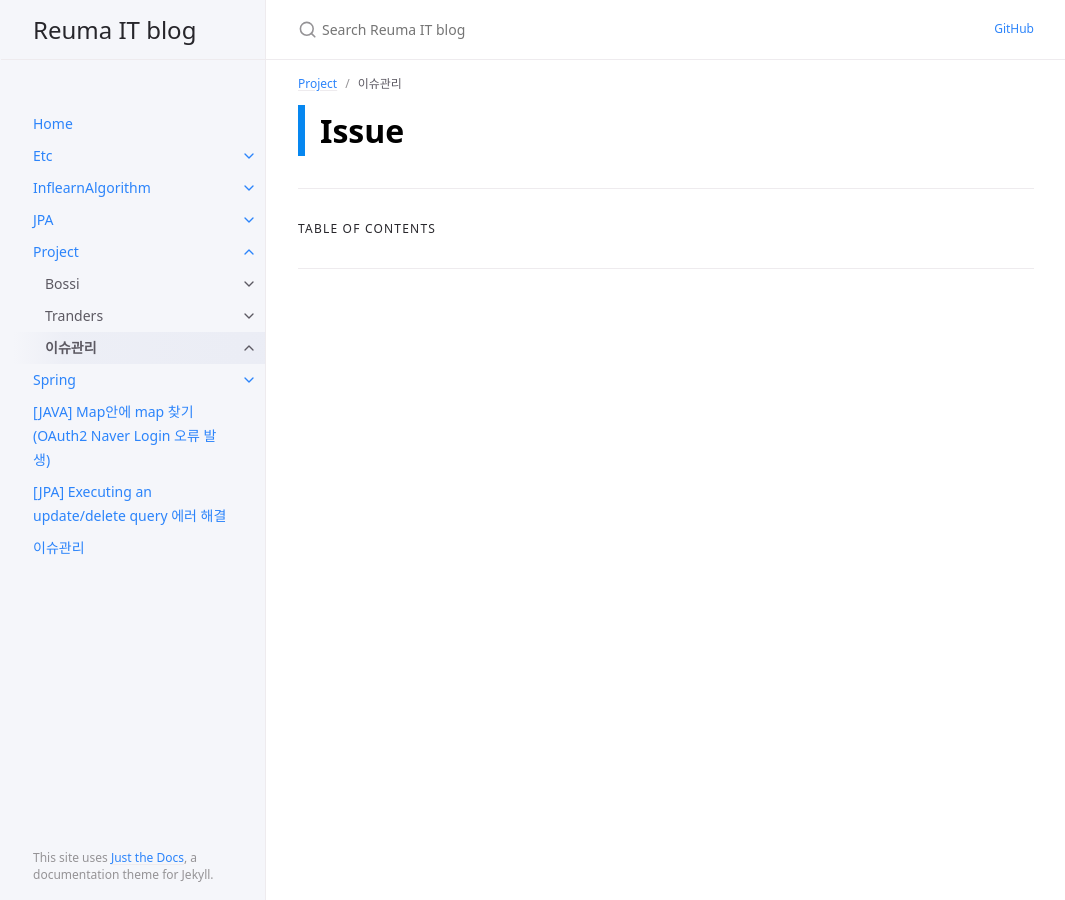
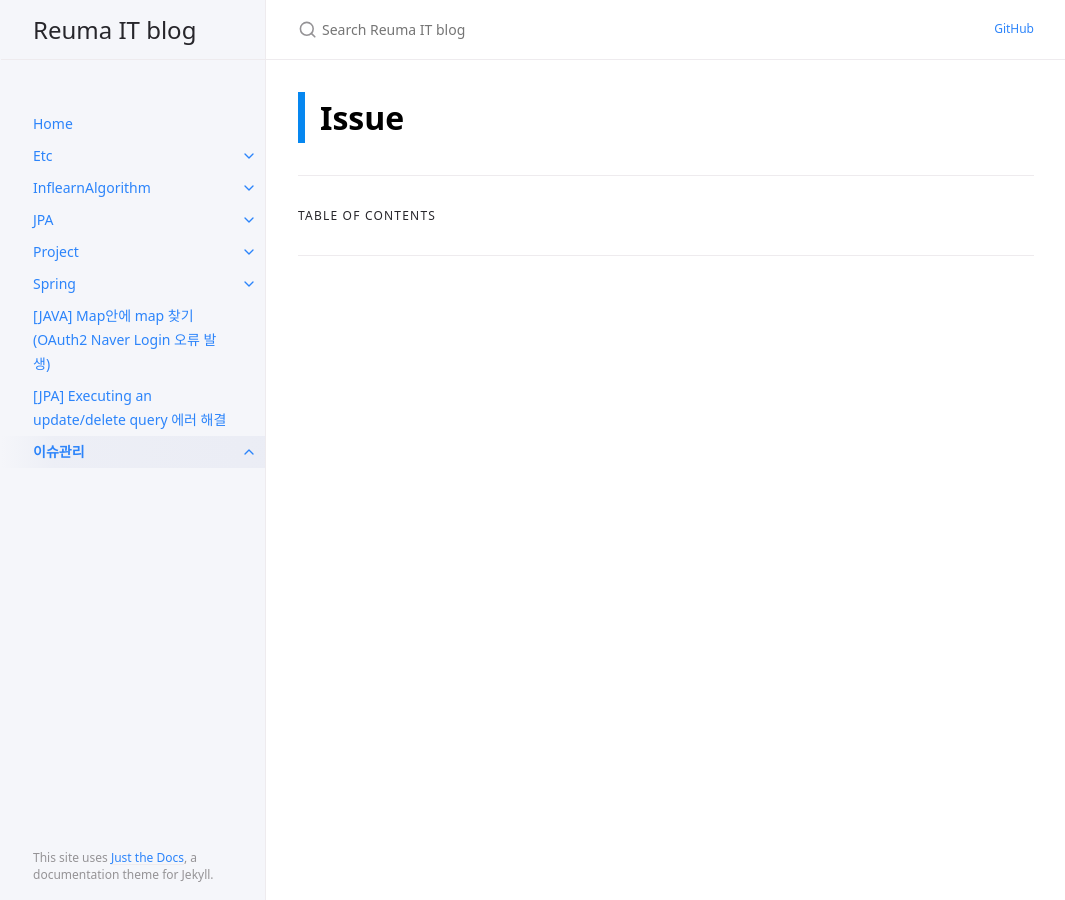
Before and after one commit to AReuma/AReuma.github.io, a Jekyll site: the page built from docs/Issue/index.md, in a window 1280 px wide. Shown: the whole page, without its empty margins (106-1171 px from the left). Built offline with Jekyll 4.4.1, drawn with Linux system fonts in a browser that asks for light colours.

Commit message:
[JPA] Executing an update/delete query 에러 해결

```diff
--- a/docs/Project/Issue/index.md
+++ b/docs/Issue/index.md
@@ -1,8 +1,8 @@
 ---
 layout: default
 title: 이슈관리
-parent: Project
 has_children: true
+permalink: /docs/Issue
 ---
 
 <div style="font-size:32px; font-weight: 800; border-left: 7px solid #0687f0; padding-left:15px !important; color:#000000">Issue</div>
--- a/docs/Project/Issue/issue1.md
+++ b/docs/Issue/issue1.md
@@ -1,19 +1,18 @@
 ---
 layout: default
 title: [JPA] Executing an update/delete query 에러 해결
-parent: 이슈관리
-grand_parent: Project
+parent: Issue
 ---
 
 # [JPA] Executing an update/delete query 에러 해결
 
 ## Reason
-![error.png](/assets/images/Project/Issue/Issue2/error.png)
+![error.png](/assets/images/Issue/Issue2/error.png)
 
-![before.png](/assets/images/Project/Issue/Issue2/before.png)
+![before.png](/assets/images/Issue/Issue2/before.png)
 
 update/ delete 쿼리를 사용할때는 Transaction 처리를 해야한다.
 
 
 ## Solution
-![after.png](/assets/images/Project/Issue/Issue2/after.png)
+![after.png](/assets/images/Issue/Issue2/after.png)
```
Also changed, not shown: docs/Issue/issue.md (renamed from docs/Project/Issue/issue.md, +2 -1 lines), assets/images/Issue/Issue1/after.png (renamed from assets/images/Project/Issue/Issue1/after.png), assets/images/Issue/Issue1/before.png (renamed from assets/images/Project/Issue/Issue1/before.png), assets/images/Issue/Issue1/error.png (renamed from assets/images/Project/Issue/Issue1/error.png).
